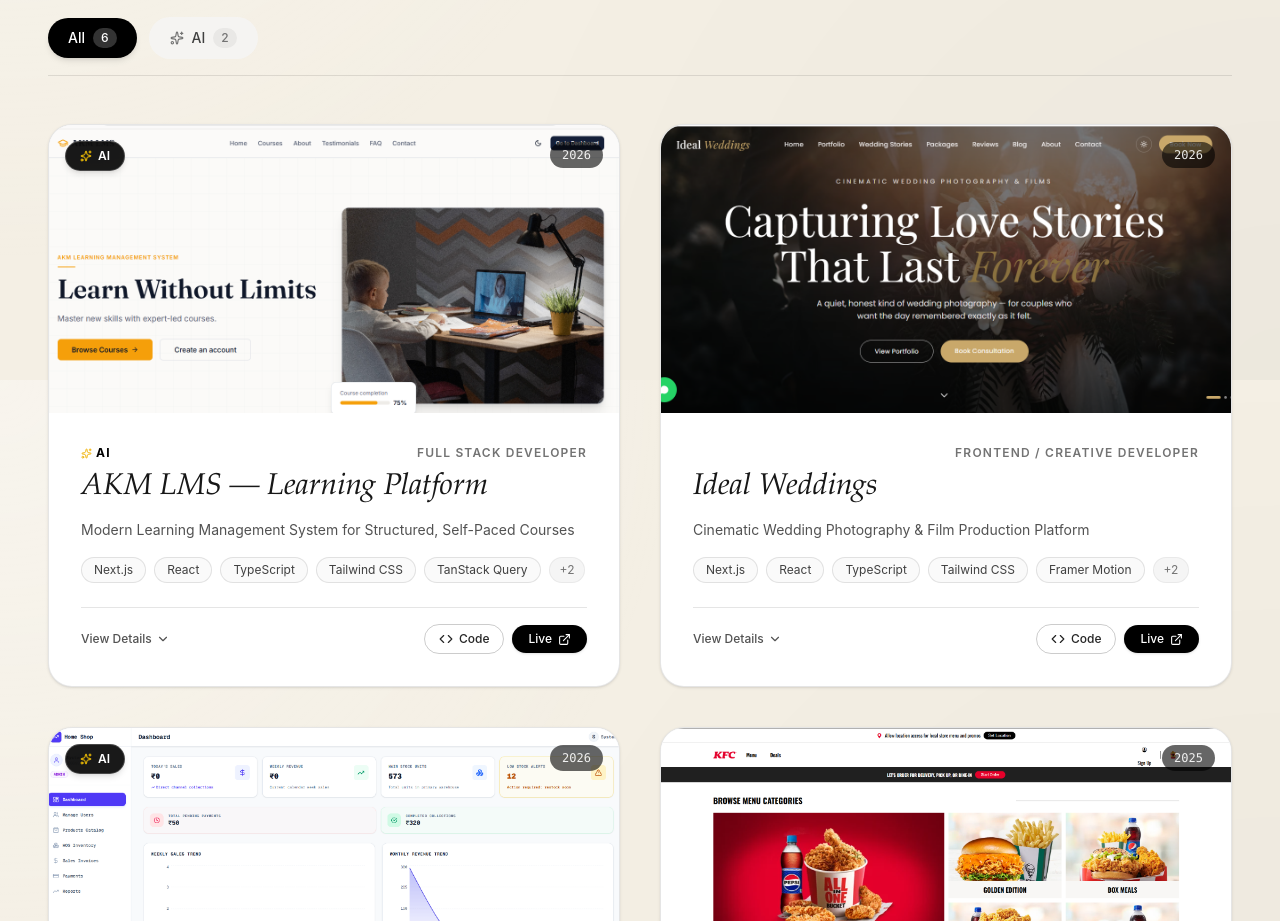
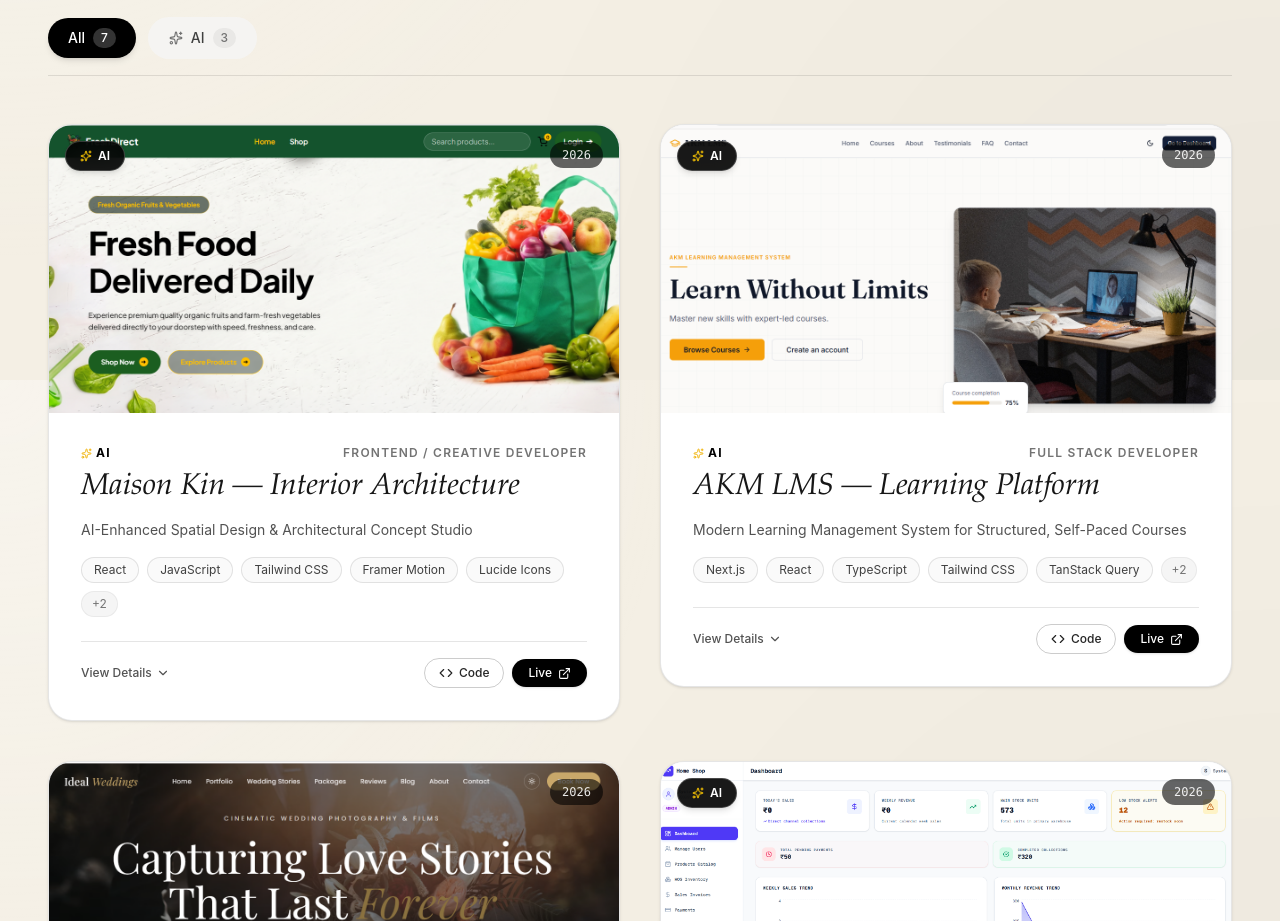
Before and after one commit to Shamil2k7/portfolio, a Next.js app: page / in a window 1280 px wide. Shown: the part 3620-4541 px from the top of the page. Built offline with nearby package versions, Linux system fonts and the light colour scheme.

Commit message:
new update1

```diff
--- a/app/data/projects.ts
+++ b/app/data/projects.ts
@@ -22,6 +22,53 @@ export interface Project {
 }
 
 export const projects: Project[] = [
+{
+  slug: "maison-kin-interior-designs",
+  title: "Maison Kin — Interior Architecture",
+  subtitle: "AI-Enhanced Spatial Design & Architectural Concept Studio",
+  type: "ai",
+  image: "/image3.png",
+  github: "https://github.com/Shamil2k7/interior-designs",
+  demo: "https://interior-designs-iota.vercel.app/",
+  overview:
+    "Maison Kin is an editorial interior architecture and spatial design studio platform that merges architectural precision with generative conceptualization. Featuring full architectural case studies, multi-phase design methodology workflows, interactive project carousels, an editorial journal on architectural philosophy, and client consultation bookings.",
+  challenge:
+    "Developing a luxury, high-performance interior architecture portfolio with dynamic hero slider transitions, bespoke loading animations, detailed case study routing, and responsive multi-device navigation while honoring quiet luxury aesthetics and refined typography.",
+  solution:
+    "Engineered with modern React, JavaScript, Vite, Tailwind CSS, and Framer Motion. Built interactive architectural project showcases, dynamic category filters (Residential, Penthouse, Commercial), a five-phase design journey methodology, and an integrated commission inquiry pipeline.",
+  features: [
+    "Interactive Hero Slide Showcase with Spatial Categories",
+    "Comprehensive Project Case Studies with Architectural Specs",
+    "Five-Phase Design Journey Methodology Walkthrough",
+    "Specialized Practice & Design Services Breakdown",
+    "Curated Editorial Architecture Journal with Reading Times",
+    "Direct Commission Inquiry & Consultation Booking Flow",
+    "Fluid Framer Motion Page & Loading Screen Transitions",
+    "High-Resolution Imagery with Aspect-Ratio Optimization",
+    "Responsive Mobile Navigation Drawer & Studio Aesthetics"
+  ],
+  tech: [
+    "React",
+    "JavaScript",
+    "Tailwind CSS",
+    "Framer Motion",
+    "Lucide Icons",
+    "Vite",
+    "REST API"
+  ],
+  year: "2026",
+  role: "Frontend / Creative Developer",
+  client: "Maison Kin Studio",
+  duration: "3 Weeks",
+  status: "Completed",
+  color: "#8B7355",
+  results: [
+    "Luxury editorial web experience with international architectural styling",
+    "Smooth 60fps animations and fluid slider transitions",
+    "Clear five-phase client consultation and onboarding funnel",
+    "Seamless responsive display across desktop, tablet, and mobile"
+  ]
+},
   {
   slug: "akm-lms-learning-platform",
 
```
